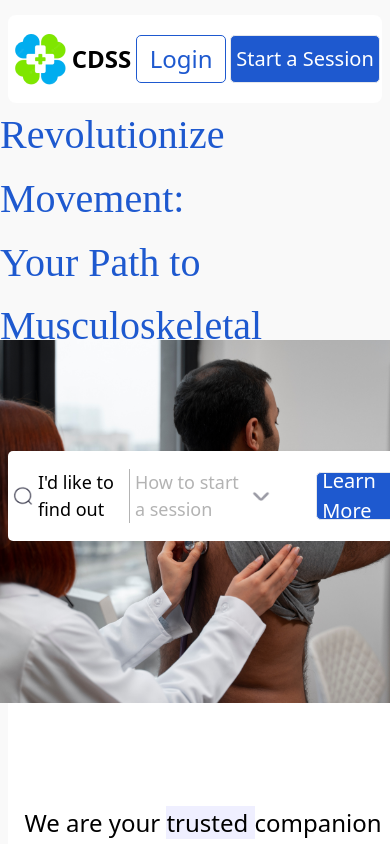
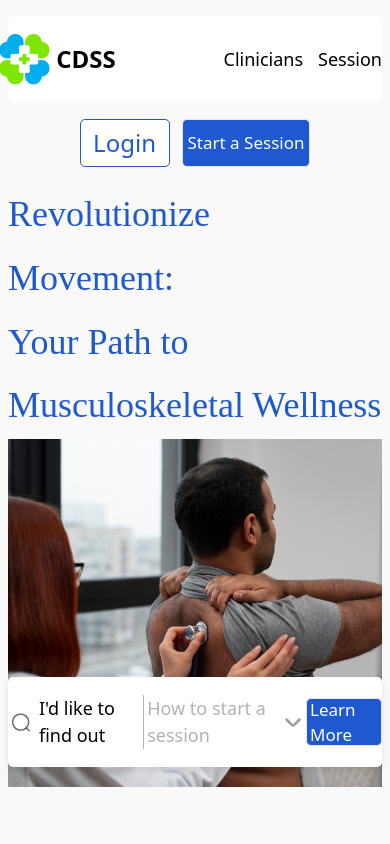
Before and after one commit to oau-cdss/cdss-frontend, a Next.js app: page / in a window 390 px wide. Shown: the top 844 px of the page. Built offline with nearby package versions, Linux system fonts and the light colour scheme.

Commit message:
responsiveness

```diff
--- a/src/app/components/HomeHero/homeHero.jsx
+++ b/src/app/components/HomeHero/homeHero.jsx
@@ -2,15 +2,16 @@ import Link from "next/link";
 import styles from "./homeHero.module.css"
 import Image from "next/image";
 
+
 const HomeHero = () => {
     return (
-        <div className="grid grid-cols-1 lg:grid-cols-2 pb-16">
+        <div className="lg:grid grid-cols-2 grid-rows-1 gap-x-8 lg:r pb-16">
             <div className={styles.boxOne}>
-                <p className={`${styles.text} invisible lg:block`}>
+                <p className={`${styles.text} text-5xl`}>
                 Revolutionize Movement:<br/>Your Path to Musculoskeletal Wellness Begins!
                 </p>
 
-                <div className={`${styles.miniBox} hidden lg:block`}>
+                <div className={`${styles.miniBox} `}>
                     <div>
                     <Image src="/search.png" alt="arrow-down" width={20} height={20} />
 
@@ -29,17 +30,45 @@ const HomeHero = () => {
 
             </div>
             <div className={styles.boxTwo}>
-                  <p className={`${styles.text} block lg:hidden mb-10`}>
+            <div className=" lg:hidden flex justify-center items-center py-4">
+       <div className={styles.loginBtn}>
+       <Link href="/login">Login</Link>
+       </div>
+       <div className="blue-btn ml-3">
+       <Link href="/">Start a Session</Link>
+       </div>
+      </div>
+                  <p className={`${styles.text} text-4xl  block lg:hidden `}>
                 Revolutionize Movement:<br/>Your Path to Musculoskeletal Wellness Begins!
                 </p>
                 <div className={styles.img}>
+
+            <div className="relative mt-16">
+
                 <Image
                   src="/sideview1.png"
                   alt="patient's side view"
                   width={520}
                   height={57}
                   />
+                   <div className={`${styles.miniBox} absolute bottom-5 block lg:hidden`}>
+                    <div>
+                    <Image src="/search.png" alt="arrow-down" width={20} height={20} />
+
+                        <p>I&apos;d like to find out</p>
+                    </div>
+
+                    <div>
+                        <p>How to start a session</p>
+                        <Image src="/arrow-down.png" alt="arrow-down" width={20} height={20} />
+                    </div>
+
+                    <div className="blue-btn">
+                        <Link href="/">Learn More</Link>
+                    </div>
+                </div>
             </div>
+                  </div>
                   </div>
         </div>
     )
--- a/src/app/components/HomeHero/homeHero.module.css
+++ b/src/app/components/HomeHero/homeHero.module.css
@@ -1,10 +1,4 @@
-.container {
-    display: flex;
-    position: relative;
-    max-width: auto;
-    padding-bottom: 20px;
 
-}
 
 .boxOne {
     /* position: relative; */
@@ -15,6 +9,7 @@
 
     @media screen and (max-width: 1024px) {
      margin-left: 0px;
+     display: none;
     }
 
 
@@ -28,14 +23,11 @@
     top: 106px;
     left: 80px; */
       font-family: como;
-    font-size: 40px;
+
     line-height: 63.8px;
     font-weight: 500;
 
-    @media scren and (max-width: 1024px) {
-        max-width: 100vw;
-        display: block;
-    }
+
 }
 
 .miniBox {
@@ -52,9 +44,8 @@
     box-shadow: 0px 4px 6px rgba(0, 0, 0, 0.1);
 
     @media screen and (max-width: 1024px) {
-        width: 100vw;
+        width: auto;
         font-size: 18px;
-
     }
 }
 
@@ -70,7 +61,7 @@
     margin-left: 20px;
 
     @media screen and (max-width: 1024px) {
-     margin-left: 5px;
+     margin-left: 8px;
     }
 }
 
@@ -79,7 +70,12 @@
     display: flex;
     align-items: center;
     margin-right: 40px;
+
+    @media screen and (max-width: 1024px) {
+        margin-right: 0px;
+    }
 }
+
 
 .miniBox div:nth-child(2) p {
     margin-right: 60px;
@@ -97,19 +93,39 @@
     padding: 0 35px;
 
     @media screen and (max-width: 1024px) {
-     padding: 0 5px;
+     padding: 0 3px;
     }
 
 }
 
 
 .boxTwo {
-    position: absolute;
-    right: 0px;
+
     z-index: 1;
+
+
 }
 
 .img {
     margin-top: 45px;
 
+    @media screen and (max-width: 1024px) {
+        margin-top: 10px;
+    }
+
 }
+
+.loginBtn {
+    display: flex;
+    align-items: center;
+    justify-content: center;
+    background-color: #fff;
+    border-width: 1px;
+    border-radius: 5px;
+    border-color: var(--blueColor);
+    color: var(--blueColor);
+    height: 48px;
+    width: 90px;
+    font-weight: 500;
+    font-size: 24px;
+  }
--- a/src/app/components/navbar/navbar.module.css
+++ b/src/app/components/navbar/navbar.module.css
@@ -23,6 +23,7 @@
 
     @media screen and (max-width: 1024px) {
        width: auto;
+       padding: auto 10px;
     }
 
 
@@ -68,7 +69,7 @@
     font-size: 20px;
 
     @media screen and (max-width: 1024px) {
-      display: none;
+      display: hidden;
     }
   }
 
@@ -82,6 +83,7 @@
 
     @media screen and (max-width: 1024px) {
       gap: 4px;
+      display: none;
     }
 
   }
--- a/src/app/components/serviceOptions/serviceOptions.module.css
+++ b/src/app/components/serviceOptions/serviceOptions.module.css
@@ -5,7 +5,7 @@
     width: 100vw;
 
     @media scren and (max-width: 1024px) {
-        padding: 50px 6px 15px ;
+        padding: 0px 6px 15px ;
     }
 
 
--- a/src/app/globals.css
+++ b/src/app/globals.css
@@ -76,6 +76,7 @@ a {
 
   @media screen and (max-width: 1024px) {
      padding: 0 5px;
+     font-size: 17px;
   }
 }
 
```
